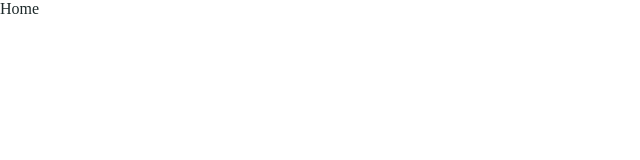
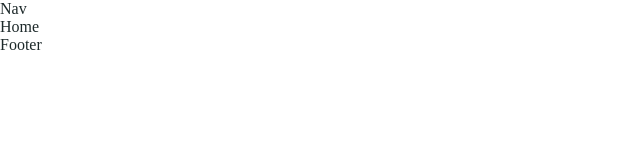
Before and after one commit to baconsocrispy/bbs-app, a Next.js app: page / in a window 1280 px wide. Shown: the top 160 px of the page, without its empty margins (0-640 px from the left). Built offline with nearby package versions, Linux system fonts and the light colour scheme.

Commit message:
added nav and footer components to layout

```diff
--- a/app/layout.tsx
+++ b/app/layout.tsx
@@ -3,6 +3,8 @@ import type { Metadata } from 'next';
 
 // components
 import Grid from './components/grid/grid.component';
+import Nav from './components/nav/nav.component';
+import Footer from './components/footer/footer.component';
 
 // head
 export const metadata: Metadata = {
@@ -21,7 +23,9 @@ export default function RootLayout({
     <html lang="en">
       <body>
         <Grid>
+          <Nav />
           { children }
+          <Footer />
         </Grid>
       </body>
     </html>
```
